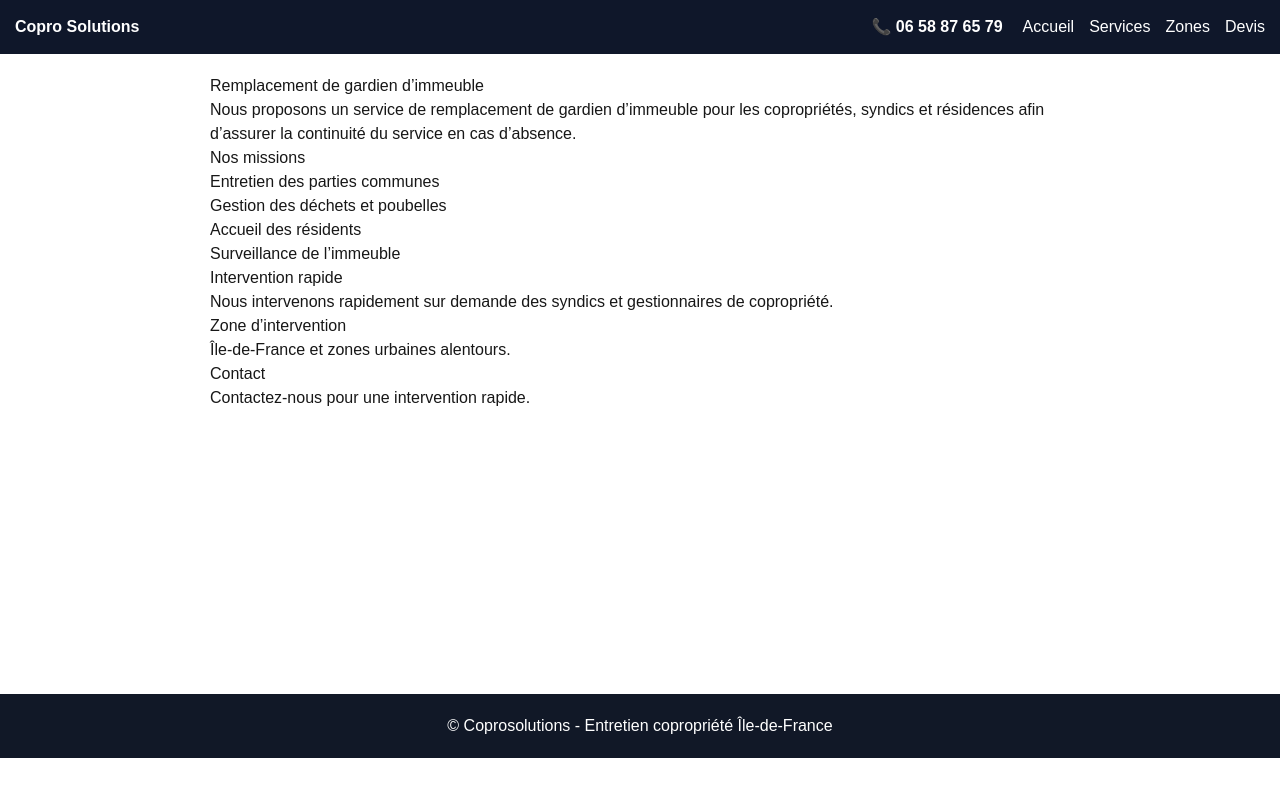
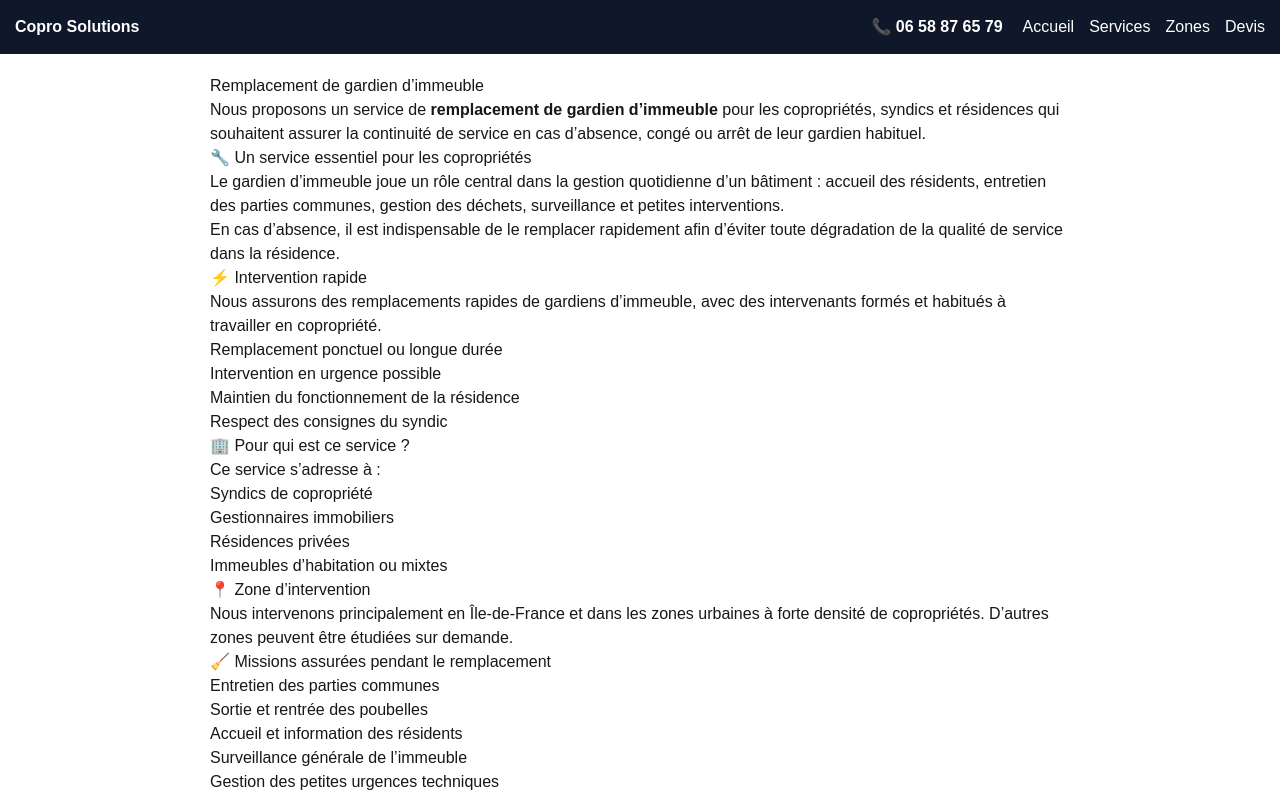
Before and after one commit to amadtag/coprosolutions, a Next.js app: page /remplacement-gardien in a window 1280 px wide. Shown: the top 795 px of the page. Built offline with nearby package versions, Linux system fonts and the light colour scheme.

Commit message:
Ajout page remplacement gardien

```diff
--- a/app/remplacement-gardien/page.tsx
+++ b/app/remplacement-gardien/page.tsx
@@ -1,37 +1,90 @@
 export const metadata = {
-  title: "Remplacement de gardien d’immeuble",
+  title: "Remplacement de gardien d’immeuble | Service rapide et fiable",
   description:
-    "Service de remplacement de gardien pour copropriétés. Intervention rapide, gestion des immeubles en cas d’absence de gardien.",
+    "Service de remplacement de gardien d’immeuble pour copropriétés. Intervention rapide, continuité de service, gestion complète des immeubles en cas d’absence.",
 };
 
-export default function Page() {
+export default function RemplacementGardien() {
   return (
-    <main style={{ maxWidth: 900, margin: "0 auto", padding: 20 }}>
+    <main style={{ maxWidth: "900px", margin: "0 auto", padding: "20px" }}>
+
       <h1>Remplacement de gardien d’immeuble</h1>
 
       <p>
-        Nous proposons un service de remplacement de gardien d’immeuble pour les copropriétés,
-        syndics et résidences afin d’assurer la continuité du service en cas d’absence.
+        Nous proposons un service de <strong>remplacement de gardien d’immeuble</strong> pour les copropriétés,
+        syndics et résidences qui souhaitent assurer la continuité de service en cas d’absence, congé ou arrêt
+        de leur gardien habituel.
       </p>
 
-      <h2>Nos missions</h2>
+      <h2>🔧 Un service essentiel pour les copropriétés</h2>
+
+      <p>
+        Le gardien d’immeuble joue un rôle central dans la gestion quotidienne d’un bâtiment : accueil des
+        résidents, entretien des parties communes, gestion des déchets, surveillance et petites interventions.
+      </p>
+
+      <p>
+        En cas d’absence, il est indispensable de le remplacer rapidement afin d’éviter toute dégradation de
+        la qualité de service dans la résidence.
+      </p>
+
+      <h2>⚡ Intervention rapide</h2>
+
+      <p>
+        Nous assurons des remplacements rapides de gardiens d’immeuble, avec des intervenants formés et
+        habitués à travailler en copropriété.
+      </p>
+
+      <ul>
+        <li>Remplacement ponctuel ou longue durée</li>
+        <li>Intervention en urgence possible</li>
+        <li>Maintien du fonctionnement de la résidence</li>
+        <li>Respect des consignes du syndic</li>
+      </ul>
+
+      <h2>🏢 Pour qui est ce service ?</h2>
+
+      <p>Ce service s’adresse à :</p>
+
+      <ul>
+        <li>Syndics de copropriété</li>
+        <li>Gestionnaires immobiliers</li>
+        <li>Résidences privées</li>
+        <li>Immeubles d’habitation ou mixtes</li>
+      </ul>
+
+      <h2>📍 Zone d’intervention</h2>
+
+      <p>
+        Nous intervenons principalement en Île-de-France et dans les zones urbaines à forte densité
+        de copropriétés. D’autres zones peuvent être étudiées sur demande.
+      </p>
+
+      <h2>🧹 Missions assurées pendant le remplacement</h2>
+
       <ul>
         <li>Entretien des parties communes</li>
-        <li>Gestion des déchets et poubelles</li>
-        <li>Accueil des résidents</li>
-        <li>Surveillance de l’immeuble</li>
+        <li>Sortie et rentrée des poubelles</li>
+        <li>Accueil et information des résidents</li>
+        <li>Surveillance générale de l’immeuble</li>
+        <li>Gestion des petites urgences techniques</li>
       </ul>
 
-      <h2>Intervention rapide</h2>
+      <h2>📞 Demande de remplacement de gardien</h2>
+
       <p>
-        Nous intervenons rapidement sur demande des syndics et gestionnaires de copropriété.
+        Vous avez besoin d’un remplacement de gardien d’immeuble ? Contactez-nous pour une intervention
+        rapide et adaptée à votre copropriété.
       </p>
 
-      <h2>Zone d’intervention</h2>
-      <p>Île-de-France et zones urbaines alentours.</p>
+      <p>
+        Nous étudions chaque demande afin de proposer une solution adaptée à la taille et aux besoins de votre immeuble.
+      </p>
 
-      <h2>Contact</h2>
-      <p>Contactez-nous pour une intervention rapide.</p>
+      <h3>Contact</h3>
+      <p>Email : coprosolutions@outlook.fr</p>
+      <p>Téléphone : 0658876579</p>
+
     </main>
   );
 }
--- a/app/remplacement-gardiens/page.tsx
+++ /dev/null
@@ -1,90 +0,0 @@
-export const metadata = {
-  title: "Remplacement de gardien d’immeuble | Service rapide et fiable",
-  description:
-    "Service de remplacement de gardien d’immeuble pour copropriétés. Intervention rapide, continuité de service, gestion complète des immeubles en cas d’absence.",
-};
-
-export default function RemplacementGardien() {
-  return (
-    <main style={{ maxWidth: "900px", margin: "0 auto", padding: "20px" }}>
-
-      <h1>Remplacement de gardien d’immeuble</h1>
-
-      <p>
-        Nous proposons un service de <strong>remplacement de gardien d’immeuble</strong> pour les copropriétés,
-        syndics et résidences qui souhaitent assurer la continuité de service en cas d’absence, congé ou arrêt
-        de leur gardien habituel.
-      </p>
-
-      <h2>🔧 Un service essentiel pour les copropriétés</h2>
-
-      <p>
-        Le gardien d’immeuble joue un rôle central dans la gestion quotidienne d’un bâtiment : accueil des
-        résidents, entretien des parties communes, gestion des déchets, surveillance et petites interventions.
-      </p>
-
-      <p>
-        En cas d’absence, il est indispensable de le remplacer rapidement afin d’éviter toute dégradation de
-        la qualité de service dans la résidence.
-      </p>
-
-      <h2>⚡ Intervention rapide</h2>
-
-      <p>
-        Nous assurons des remplacements rapides de gardiens d’immeuble, avec des intervenants formés et
-        habitués à travailler en copropriété.
-      </p>
-
-      <ul>
-        <li>Remplacement ponctuel ou longue durée</li>
-        <li>Intervention en urgence possible</li>
-        <li>Maintien du fonctionnement de la résidence</li>
-        <li>Respect des consignes du syndic</li>
-      </ul>
-
-      <h2>🏢 Pour qui est ce service ?</h2>
-
-      <p>Ce service s’adresse à :</p>
-
-      <ul>
-        <li>Syndics de copropriété</li>
-        <li>Gestionnaires immobiliers</li>
-        <li>Résidences privées</li>
-        <li>Immeubles d’habitation ou mixtes</li>
-      </ul>
-
-      <h2>📍 Zone d’intervention</h2>
-
-      <p>
-        Nous intervenons principalement en Île-de-France et dans les zones urbaines à forte densité
-        de copropriétés. D’autres zones peuvent être étudiées sur demande.
-      </p>
-
-      <h2>🧹 Missions assurées pendant le remplacement</h2>
-
-      <ul>
-        <li>Entretien des parties communes</li>
-        <li>Sortie et rentrée des poubelles</li>
-        <li>Accueil et information des résidents</li>
-        <li>Surveillance générale de l’immeuble</li>
-        <li>Gestion des petites urgences techniques</li>
-      </ul>
-
-      <h2>📞 Demande de remplacement de gardien</h2>
-
-      <p>
-        Vous avez besoin d’un remplacement de gardien d’immeuble ? Contactez-nous pour une intervention
-        rapide et adaptée à votre copropriété.
-      </p>
-
-      <p>
-        Nous étudions chaque demande afin de proposer une solution adaptée à la taille et aux besoins de votre immeuble.
-      </p>
-
-      <h3>Contact</h3>
-      <p>Email : coprosolutions@outlook.fr</p>
-      <p>Téléphone : 06 58876579</p>
-
-    </main>
-  );
-}
```
